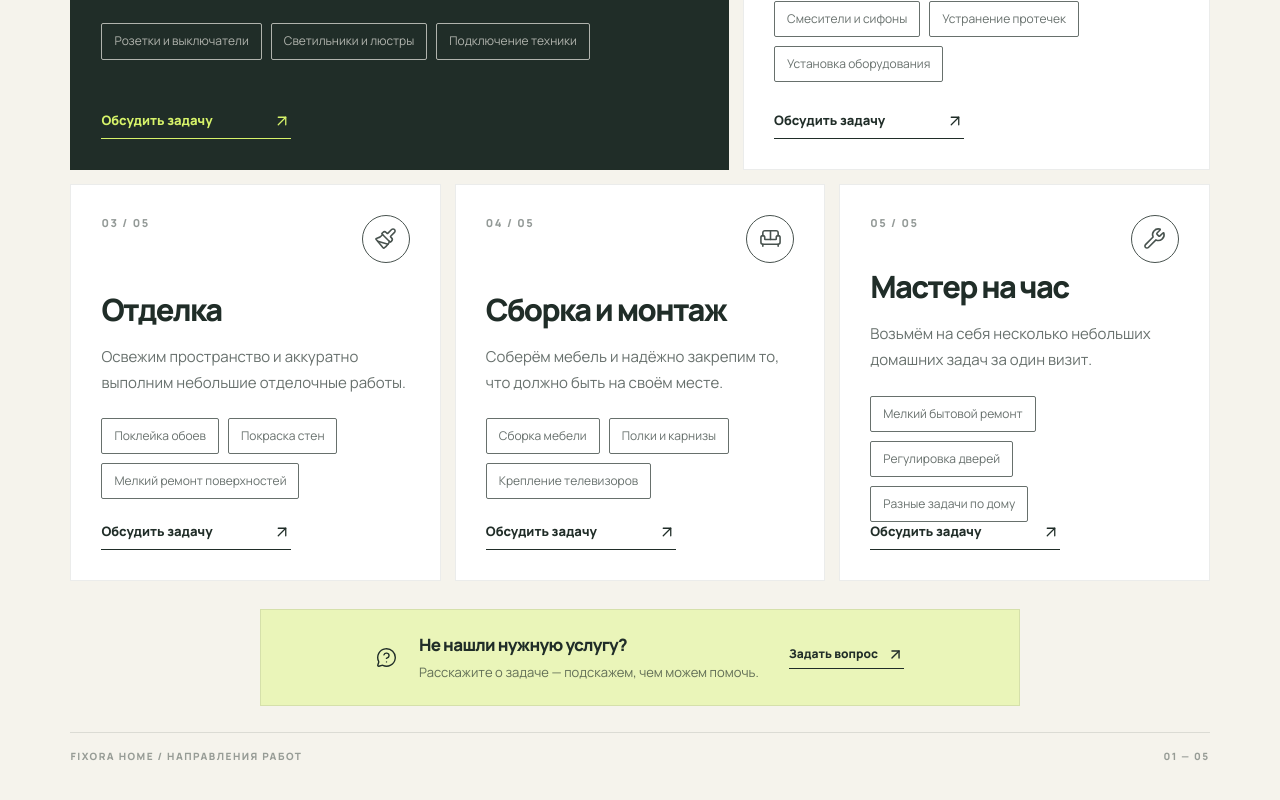
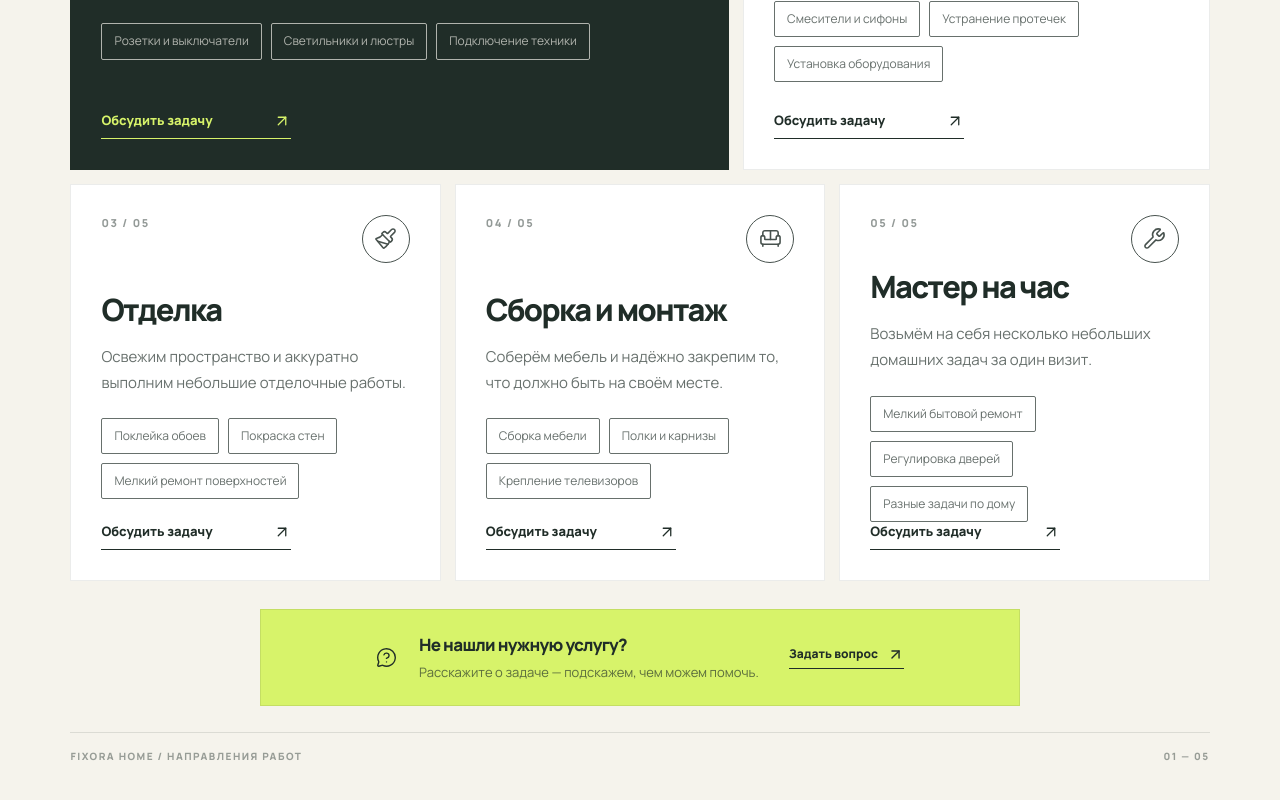
Before and after one commit to artkoro94/fixora-home, a React (Vite) app: page / in a window 1280 px wide. Shown: the part 1443-2243 px from the top of the page. Built offline with nearby package versions, Linux system fonts and the light colour scheme.

Commit message:
Use brand lime for centered help card

```diff
--- a/src/app/styles/index.css
+++ b/src/app/styles/index.css
@@ -176,7 +176,7 @@ button, a { -webkit-tap-highlight-color: transparent; }
 
 
 /* Centered service help card */
-.services-contact-card { display: flex; width: min(100%, 760px); align-items: center; justify-content: center; gap: 22px; margin: 28px auto 0; padding: 22px 28px; border: 1px solid rgb(32 45 40 / 10%); background: #eaf5b9; }
+.services-contact-card { display: flex; width: min(100%, 760px); align-items: center; justify-content: center; gap: 22px; margin: 28px auto 0; padding: 22px 28px; border: 1px solid rgb(32 45 40 / 10%); background: #d7f36a; }
 .services-contact-card > svg { flex: 0 0 auto; }
 .services-contact-card__copy { text-align: left; }
 .services-contact-card__copy h3 { margin: 0 0 5px; font-size: 17px; font-weight: 800; letter-spacing: -.04em; }
```
